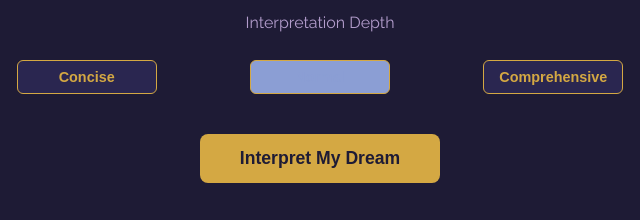
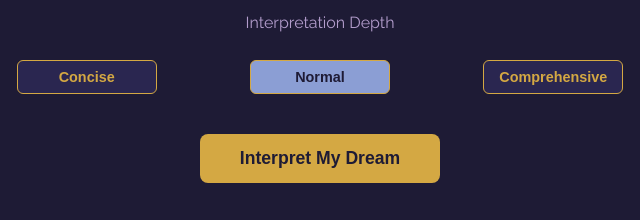
Before and after one commit to orpheseum/dream-keys, a website: page index.html in a window 1280 px wide. Shown: the part 358-578 px from the top of the page, 320-960 px from the left. Drawn offline with Linux system fonts and the light colour scheme.

Commit message:
Update style.css

```diff
--- a/style.css
+++ b/style.css
@@ -24,7 +24,7 @@ button:hover { background: #b8902f; }
 .level-selector label { display: block; color: #b39dcc; font-family: 'Raleway', sans-serif; font-size: 1rem; margin-bottom: 8px; margin-top: 16px; }
 .level-buttons { display: flex; justify-content: center; gap: 10px; }
 .level-btn { padding: 8px 0; width: 140px; background: #2a2650; color: #d4a843; border: 1px solid #d4a843; border-radius: 6px; font-size: 0.9rem; cursor: pointer; }
-.level-btn.active { background: #8b9ed4; color: #8b9ed4; font-weight: bold; }
+.level-btn.active { background: #8b9ed4; color: #1e1b35; font-weight: bold; }
 .level-btn:hover { background: #3a3660; }
 .level-btn.active:hover { background: #8b9ed4; }
 #saveBtn { background: #2d6a4f; color: #f0eefc; margin-top: 20px; }
```
